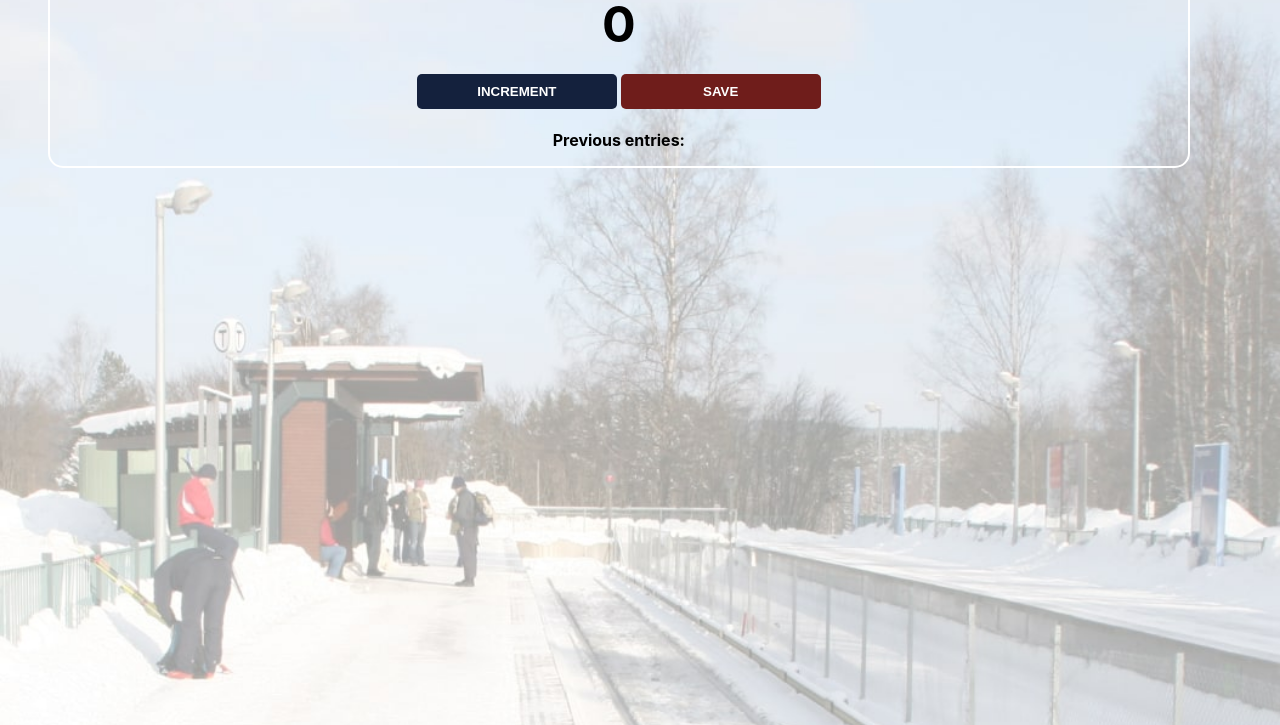
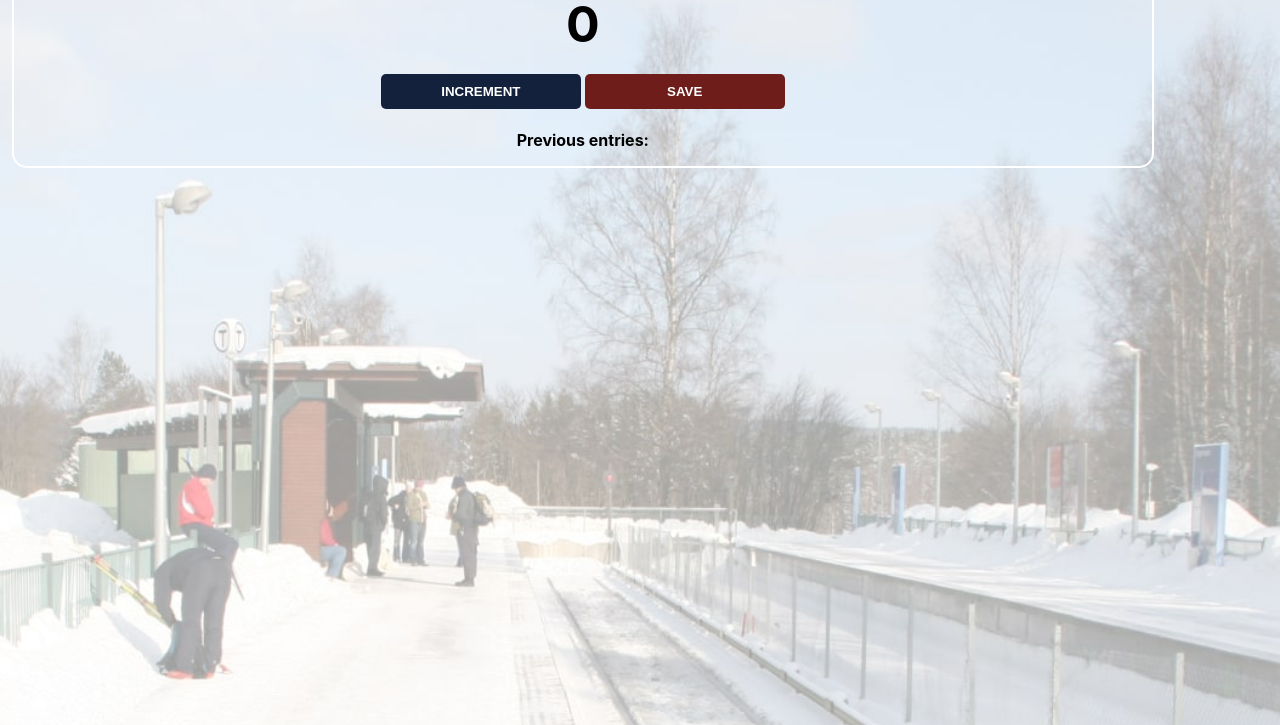
Before and after one commit to shubhamsingh119/Passenger-Counter, a website built with Vite: page index.html in a window 1280 px wide. Shown: the part 75-800 px from the top of the page. Built offline with nearby package versions, Linux system fonts and the light colour scheme.

Commit message:
Update index.css
Fixing margin

```diff
--- a/index.css
+++ b/index.css
@@ -41,5 +41,5 @@ button {
     background-color: transparent;
     border: 2px solid white;
     border-radius: 15px;
-    margin-left: 40px;
+    margin-left: 4px;
 }
```
